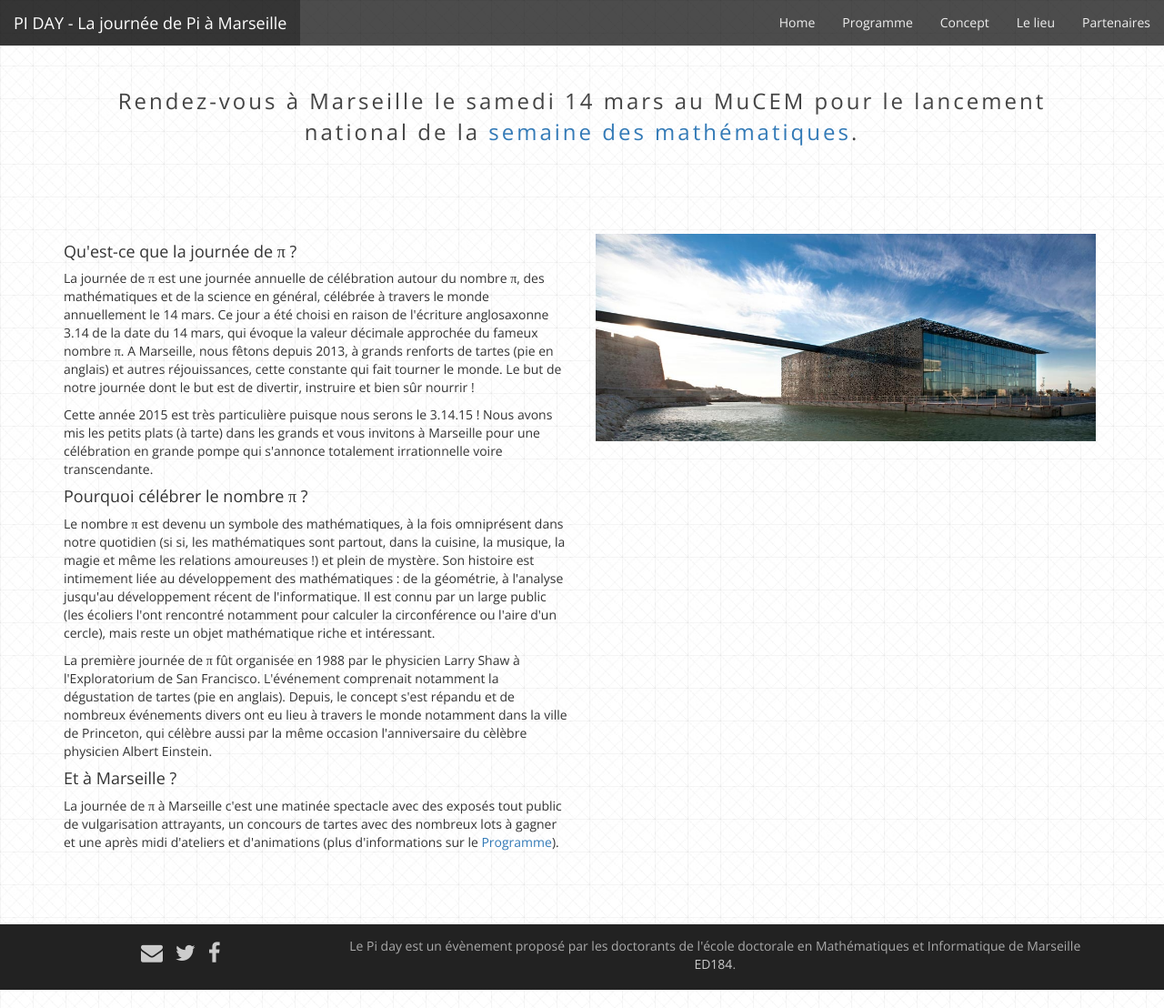
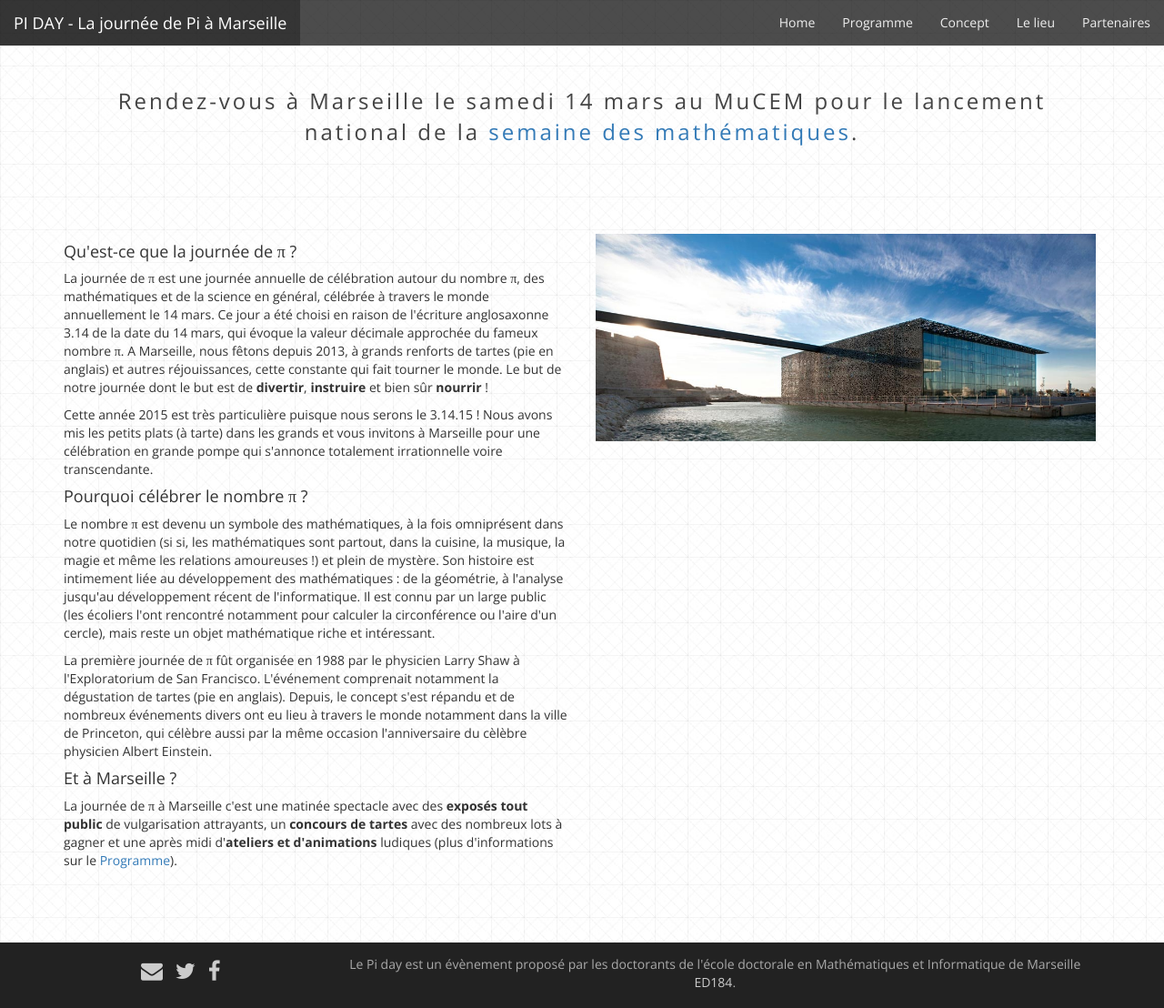
Before and after one commit to Piday/piday.github.io, a Jekyll site: the page built from concept.html, in a window 1280 px wide and 1108 px high. Shown: the whole window at 91% size. Built offline with Jekyll 4.4.1, drawn with Linux system fonts in a browser that asks for light colours; nearby versions of some CDN libraries; Markdown is read by kramdown in place of the engine named in the settings.

Commit message:
photo tarte

```diff
--- a/concept.html
+++ b/concept.html
@@ -22,7 +22,7 @@
 
 		<h4>Qu'est-ce que la journée de π ?</h4>
 
-		<p>La journée de π est une journée annuelle de célébration autour du nombre π, des mathématiques et de la science en général, célébrée à travers le monde annuellement le 14 mars. Ce jour a été choisi en raison de l'écriture anglosaxonne 3.14 de la date du 14 mars, qui évoque la valeur décimale approchée du fameux nombre π. A Marseille, nous fêtons depuis 2013, à grands renforts de tartes (pie en anglais) et autres réjouissances, cette constante qui fait tourner le monde. Le but de notre journée dont le but est de divertir, instruire et bien sûr nourrir !</p>
+		<p>La journée de π est une journée annuelle de célébration autour du nombre π, des mathématiques et de la science en général, célébrée à travers le monde annuellement le 14 mars. Ce jour a été choisi en raison de l'écriture anglosaxonne 3.14 de la date du 14 mars, qui évoque la valeur décimale approchée du fameux nombre π. A Marseille, nous fêtons depuis 2013, à grands renforts de tartes (pie en anglais) et autres réjouissances, cette constante qui fait tourner le monde. Le but de notre journée dont le but est de <strong>divertir</strong>, <strong>instruire</strong> et bien sûr <strong>nourrir</strong> !</p>
 		<p>Cette année 2015 est très particulière puisque nous serons le 3.14.15 ! Nous avons mis les petits plats (à tarte) dans les grands et vous invitons à Marseille pour une célébration en grande pompe qui s'annonce totalement irrationnelle voire transcendante.</p>
 
 		<h4>Pourquoi célébrer le nombre π ?</h4>
@@ -33,7 +33,7 @@
 
 		<h4>Et à Marseille ?</h4>
 
-		<p>La journée de π à Marseille c'est une matinée spectacle avec des exposés tout public de vulgarisation attrayants, un concours de tartes avec des nombreux lots à gagner et une après midi d'ateliers et d'animations (plus d'informations sur le <a class="page-link" href="{{ '/Programme/' | prepend: site.baseurl }}">Programme</a>).</p>
+		<p>La journée de π à Marseille c'est une matinée spectacle avec des <strong>exposés tout public</strong> de vulgarisation attrayants, un <strong>concours de tartes</strong> avec des nombreux lots à gagner et une après midi d'<strong>ateliers et d'animations</strong> ludiques (plus d'informations sur le <a class="page-link" href="{{ '/Programme/' | prepend: site.baseurl }}">Programme</a>).</p>
 	    </div>
 	        <div class="col-sm-6">
 	        <img src="/images/mucem.jpg" alt="MuCEM" width="550"/>
```
Also changed, not shown: images/tarte_anna.jpg (added).
